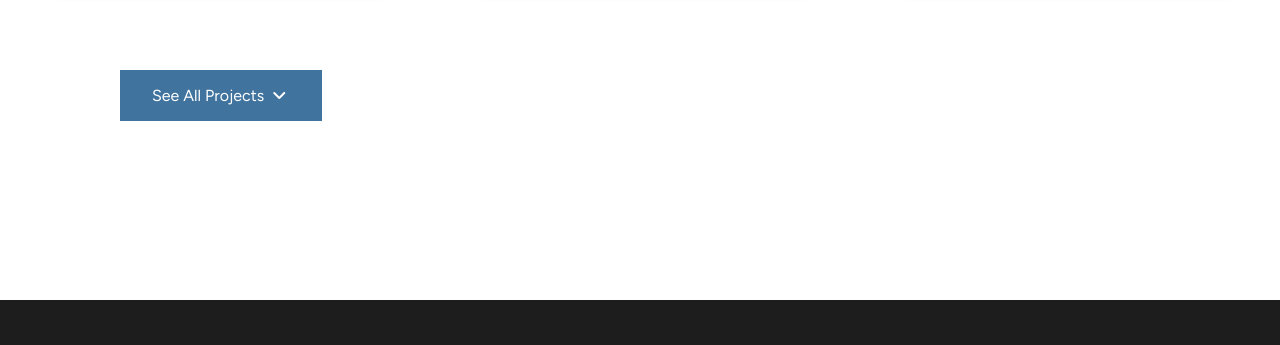
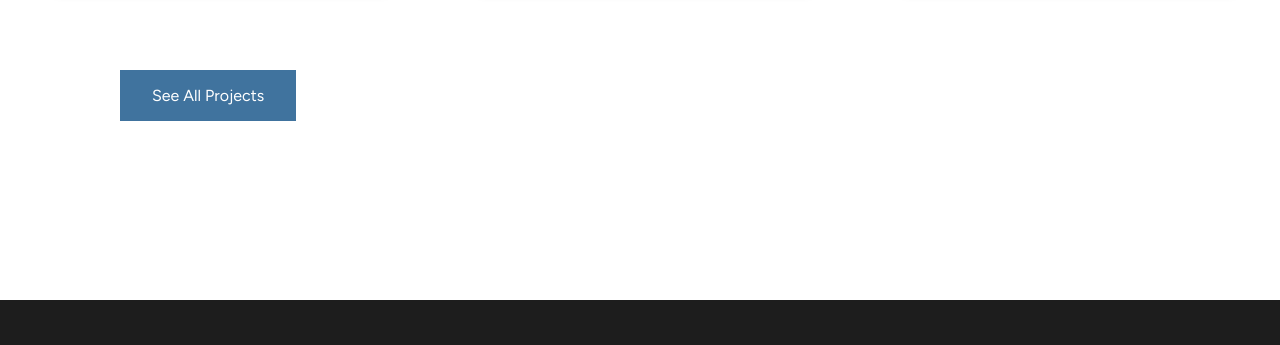
Before and after one commit to SkyHUsseini/My-Portfolio, a plain HTML site: page index.html in a window 1280 px wide. Shown: the part 1260-1605 px from the top of the page. Drawn offline with Linux system fonts and the light colour scheme.

Commit message:
Update index.html

```diff
--- a/index.html
+++ b/index.html
@@ -129,7 +129,7 @@
       </div>
       <button class="index-btn">
         <a href="portfolio.html" class="project-btn">
-          See All Projects <i class="fa-solid fa-angle-down down-arrow"></i>
+          See All Projects
         </a>
       </button>
     </section>
```
